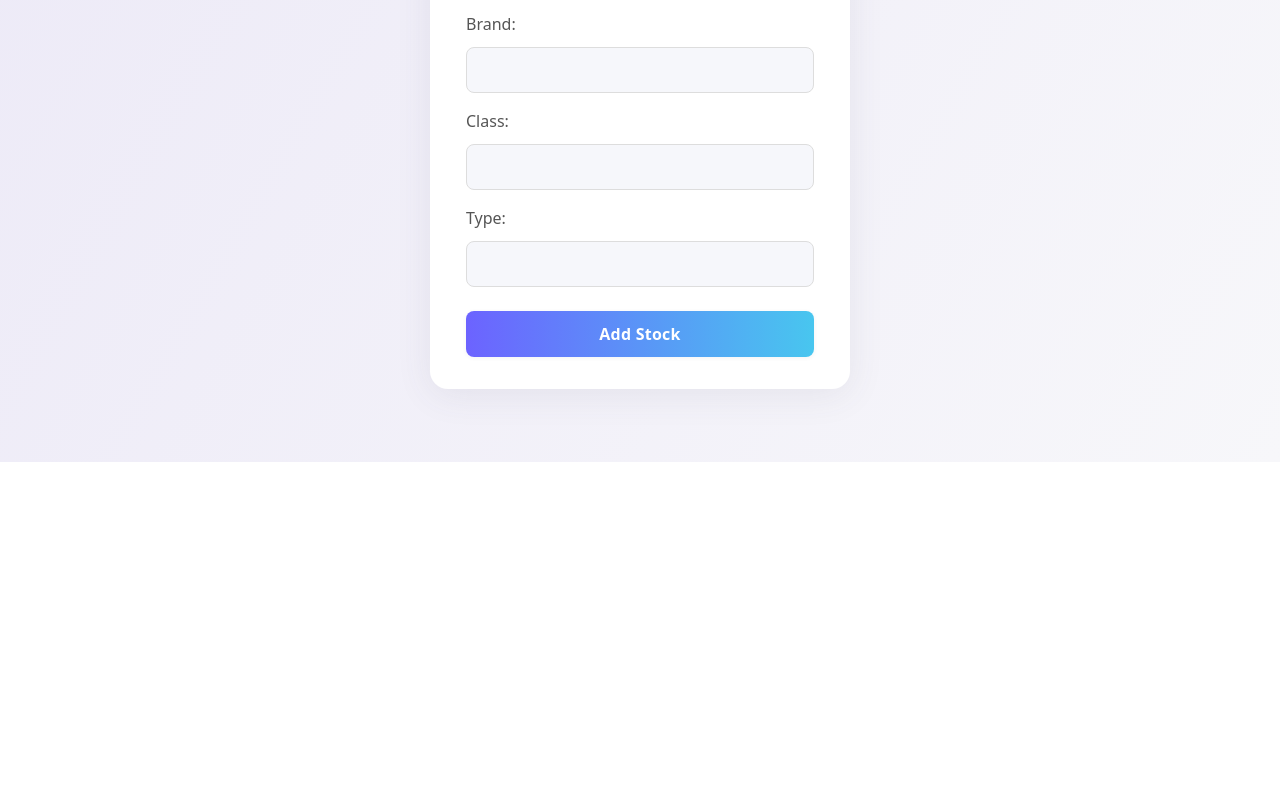
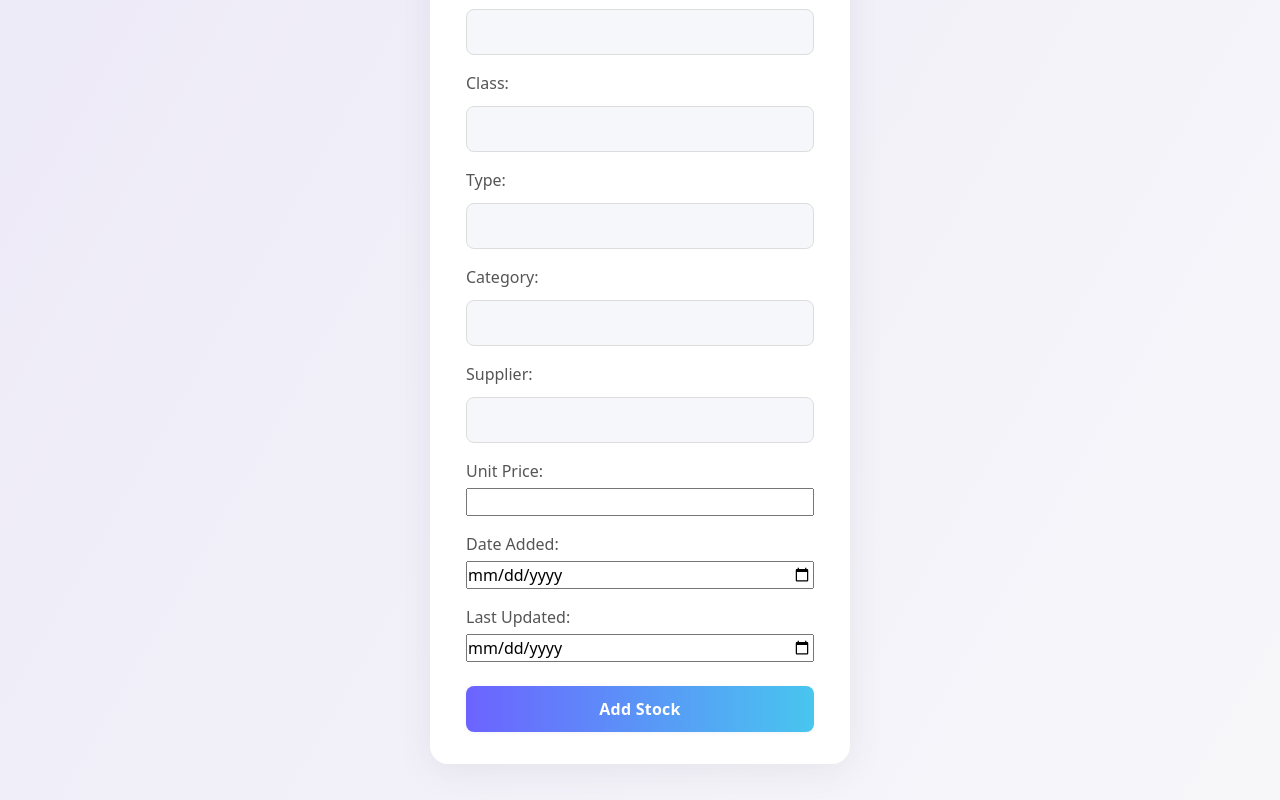
Before and after one commit to 23046025-NgYiLee/C300_Project_Team31, a Next.js app in the folder frontend/: page /addstocks in a window 1280 px wide. Shown: the part 402-1202 px from the top of the page. Before the commit the page ends 864 px from the top, so only its background shows below. Built offline with nearby package versions, Linux system fonts and the light colour scheme.

Commit message:
add and list

```diff
--- a/frontend/app/addstocks/page.js
+++ b/frontend/app/addstocks/page.js
@@ -1,26 +1,73 @@
-
+"use client";
+import React, { useState } from "react";
 import Navbar from "../partials/navbar";
-<head>
-  <link href="https://cdn.jsdelivr.net/npm/bootstrap@5.3.3/dist/css/bootstrap.min.css" rel="stylesheet" />
-</head>
 
 export default function AddStocksPage() {
+  const [form, setForm] = useState({
+    name: "",
+    quantity: "",
+    brand: "",
+    ItemClass: "",
+    type: "",
+    category: "",
+    supplier: "",
+    unitPrice: "",
+    dateAdded: "",
+    lastUpdated: ""
+  });
+  const [message, setMessage] = useState("");
+
+  const handleChange = e => {
+    setForm({ ...form, [e.target.name]: e.target.value });
+  };
+
+  const handleSubmit = async e => {
+    e.preventDefault();
+    setMessage("");
+    try {
+      const res = await fetch("http://localhost:4000/api/stocks", {
+        method: "POST",
+        headers: { "Content-Type": "application/json" },
+        body: JSON.stringify(form)
+      });
+      const data = await res.json();
+      if (res.ok) {
+        setMessage("Stock added!");
+        setForm({
+          name: "",
+          quantity: "",
+          brand: "",
+          ItemClass: "",
+          type: "",
+          category: "",
+          supplier: "",
+          unitPrice: "",
+          dateAdded: "",
+          lastUpdated: ""
+        });
+      } else {
+        setMessage(data.error || "Failed to add stock.");
+      }
+    } catch {
+      setMessage("Error connecting to server.");
+    }
+  };
+
   return (
-
     <>
-     <Navbar />
+      <Navbar />
       <div className="page">
-
         <main className="main">
           <div className="intro">
             <h2>Add New Stocks</h2>
+            {message && <div style={{ marginBottom: "10px", color: "green" }}>{message}</div>}
           </div>
-          <form action="/addstock" method="POST" encType="multipart/form-data" style={{ width: "100%", maxWidth: "440px" }}>
-            <div style={{ marginBottom: '16px' }}>
+          <form onSubmit={handleSubmit} style={{ width: "100%", maxWidth: "440px" }}>
+            <div style={{ marginBottom: "16px" }}>
               <label htmlFor="name">Stock Name:</label>
-              <input type="text" id="name" name="name" required />
+              <input type="text" id="name" name="name" value={form.name} onChange={handleChange} required />
             </div>
-            <div style={{ marginBottom: '16px' }}>
+            <div style={{ marginBottom: "16px" }}>
               <label htmlFor="quantity">Quantity:</label>
               <input
                 type="number"
@@ -28,25 +75,72 @@ export default function AddStocksPage() {
                 name="quantity"
                 min="0"
                 step="1"
+                value={form.quantity}
+                onChange={handleChange}
                 required
               />
             </div>
-            <div style={{ marginBottom: '16px' }}>
+            <div style={{ marginBottom: "16px" }}>
               <label htmlFor="brand">Brand:</label>
-              <input type="text" id="brand" name="brand" required />
+              <input type="text" id="brand" name="brand" value={form.brand} onChange={handleChange} required />
             </div>
-            <div style={{ marginBottom: '16px' }}>
-              <label htmlFor="class">Class:</label>
+            <div style={{ marginBottom: "16px" }}>
+              <label htmlFor="ItemClass">Class:</label>
               <input
                 type="text"
-                id="class"
-                name="class"
+                id="ItemClass"
+                name="ItemClass"
+                value={form.ItemClass}
+                onChange={handleChange}
                 required
               />
             </div>
-            <div style={{ marginBottom: '16px' }}>
+            <div style={{ marginBottom: "16px" }}>
               <label htmlFor="type">Type:</label>
-              <input type="text" id="type" name="type" required />
+              <input type="text" id="type" name="type" value={form.type} onChange={handleChange} required />
+            </div>
+            <div style={{ marginBottom: "16px" }}>
+              <label htmlFor="category">Category:</label>
+              <input type="text" id="category" name="category" value={form.category} onChange={handleChange} required />
+            </div>
+            <div style={{ marginBottom: "16px" }}>
+              <label htmlFor="supplier">Supplier:</label>
+              <input type="text" id="supplier" name="supplier" value={form.supplier} onChange={handleChange} required />
+            </div>
+            <div style={{ marginBottom: "16px" }}>
+              <label htmlFor="unitPrice">Unit Price:</label>
+              <input
+                type="number"
+                id="unitPrice"
+                name="unitPrice"
+                min="0"
+                step="0.01"
+                value={form.unitPrice}
+                onChange={handleChange}
+                required
+              />
+            </div>
+            <div style={{ marginBottom: "16px" }}>
+              <label htmlFor="dateAdded">Date Added:</label>
+              <input
+                type="date"
+                id="dateAdded"
+                name="dateAdded"
+                value={form.dateAdded}
+                onChange={handleChange}
+                required
+              />
+            </div>
+            <div style={{ marginBottom: "16px" }}>
+              <label htmlFor="lastUpdated">Last Updated:</label>
+              <input
+                type="date"
+                id="lastUpdated"
+                name="lastUpdated"
+                value={form.lastUpdated}
+                onChange={handleChange}
+                required
+              />
             </div>
             <div className="ctas">
               <button type="submit" className="primary ctaButton">
@@ -57,6 +151,5 @@ export default function AddStocksPage() {
         </main>
       </div>
     </>
-
   );
 }
--- a/frontend/app/stocklist/page.js
+++ b/frontend/app/stocklist/page.js
@@ -65,6 +65,10 @@ export default function StockListPage() {
                                 fetch(`http://localhost:4000/api/stocks/${stock.ItemID}`, {
                                   method: 'DELETE'
                                   })
+                                    .then(res => res.json())
+                                    .then(() => {
+                                        setStocks(prevStocks => prevStocks.filter(s => s.ItemID !== stock.ItemID));
+                                    })
                               }
                             }}
                           >
```
Also changed, not shown: frontend/app/forgot-password/page.js (+4 -4 lines), 1 other file (tests, documents, lock files or other folders).
